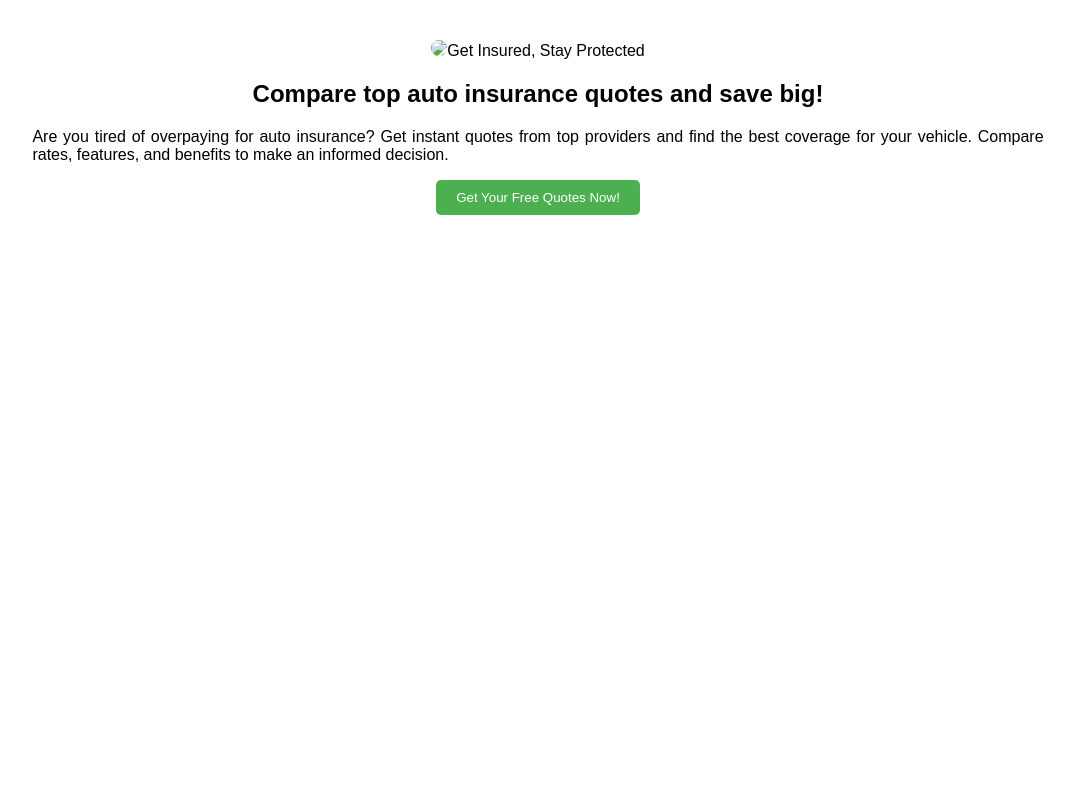
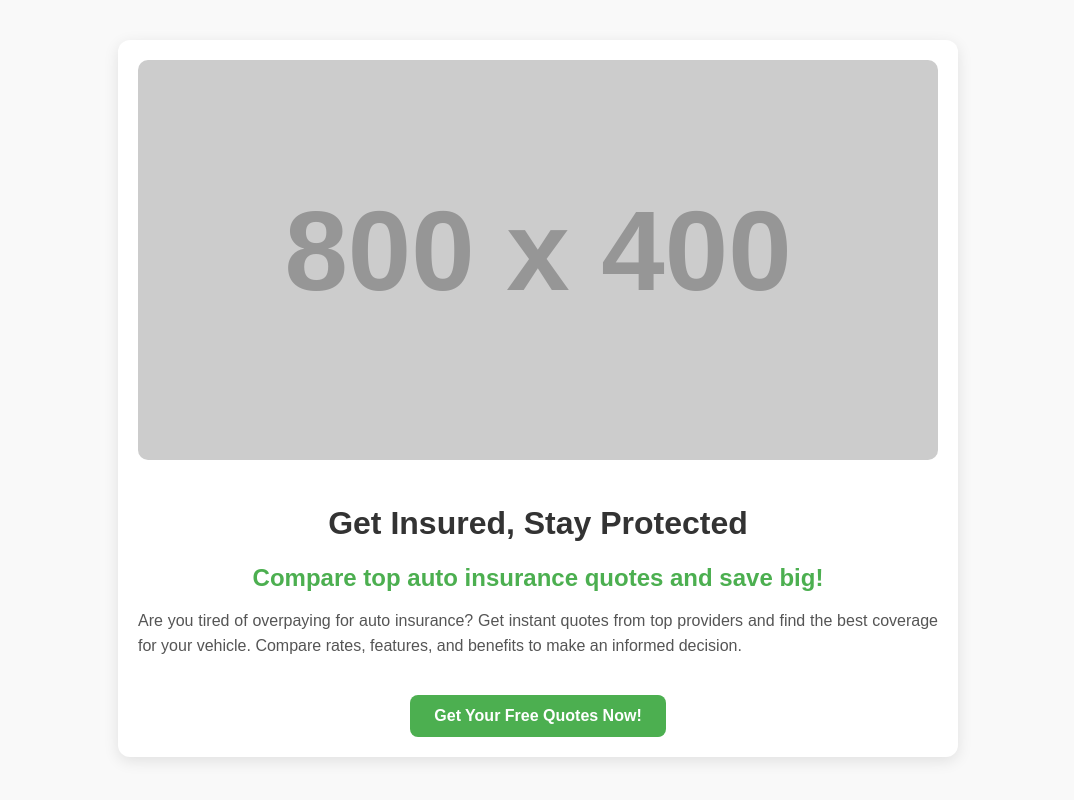
Before and after one commit to richardy68/Insurance-, a plain HTML site: page Index.html in a window 1280 px wide. Shown: the whole page, without its empty margins (102-1176 px from the left). Drawn offline with Linux system fonts and the light colour scheme; placeholder pictures from the web are drawn by us.

Commit message:
Update Index.html

```diff
--- a/Index.html
+++ b/Index.html
@@ -1,40 +1,69 @@
 <!DOCTYPE html>
-<html>
+<html lang="en">
 <head>
+  <meta charset="UTF-8">
   <title>Get Insured, Stay Protected</title>
   <style>
     body {
       font-family: Arial, sans-serif;
       text-align: center;
+      background-color: #f9f9f9;
+      margin: 0;
+      padding: 0;
     }
     .container {
       width: 80%;
+      max-width: 800px;
       margin: 40px auto;
+      background: #fff;
+      padding: 20px;
+      border-radius: 12px;
+      box-shadow: 0px 4px 15px rgba(0,0,0,0.1);
     }
     img {
       width: 100%;
       height: auto;
       border-radius: 10px;
+      margin-bottom: 20px;
     }
-    button {
+    h1 {
+      color: #333;
+    }
+    h2 {
+      color: #4CAF50;
+      margin-bottom: 15px;
+    }
+    p {
+      text-align: justify;
+      color: #555;
+      line-height: 1.6;
+    }
+    .btn {
+      display: inline-block;
       background-color: #4CAF50;
       color: #fff;
-      padding: 10px 20px;
+      padding: 12px 24px;
       border: none;
-      border-radius: 5px;
+      border-radius: 8px;
       cursor: pointer;
+      font-size: 16px;
+      font-weight: bold;
+      margin-top: 20px;
+      transition: background 0.3s ease;
+      text-decoration: none;
+    }
+    .btn:hover {
+      background-color: #45a049;
     }
   </style>
 </head>
 <body>
   <div class="container">
-    <img src="https:
+    <img src="https://via.placeholder.com/800x400.png?text=Auto+Insurance+Quotes" alt="Auto Insurance">
     <h1>Get Insured, Stay Protected</h1>
     <h2>Compare top auto insurance quotes and save big!</h2>
-    <p style="text-align: justify;">Are you tired of overpaying for auto insurance? Get instant quotes from top providers and find the best coverage for your vehicle. Compare rates, features, and benefits to make an informed decision.</p>
-    <a href="[INSERT AFFILIATE LINK HERE]" target="_blank">
-      <button>Get Your Free Quotes Now!</button>
-    </a>
+    <p>Are you tired of overpaying for auto insurance? Get instant quotes from top providers and find the best coverage for your vehicle. Compare rates, features, and benefits to make an informed decision.</p>
+    <a href="[INSERT AFFILIATE LINK HERE]" target="_blank" class="btn">Get Your Free Quotes Now!</a>
   </div>
 </body>
 </html>
```
